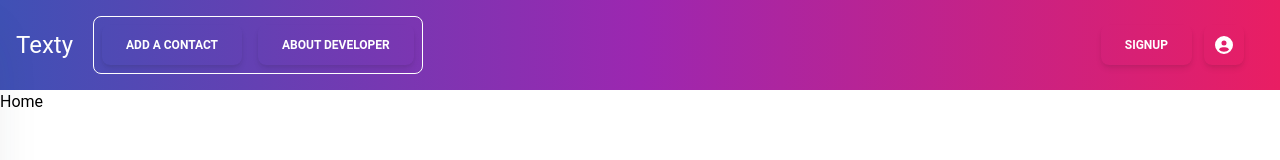
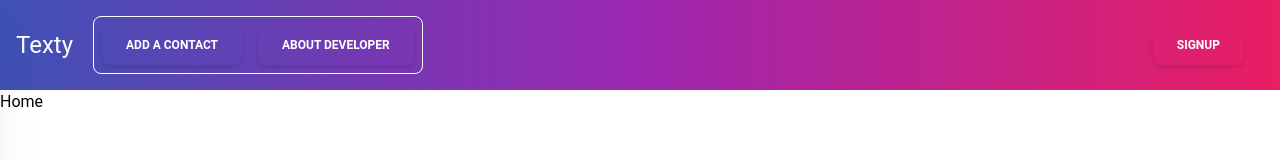
Before and after one commit to Simpl1fy/Text_Chat_Application, a React (Vite) app in the folder texty-frontend/: page /home in a window 1280 px wide. Shown: the top 160 px of the page. Built offline with nearby package versions, Linux system fonts and the light colour scheme.

Commit message:
added navbar logical rendering if user is logged in or not

```diff
--- a/texty-frontend/src/components/Navbar.jsx
+++ b/texty-frontend/src/components/Navbar.jsx
@@ -11,11 +11,14 @@ import {
 import { FontAwesomeIcon } from '@fortawesome/react-fontawesome';
 import { faCircleUser, faBars } from '@fortawesome/free-solid-svg-icons';
 import { useState, useEffect } from "react";
+import { useAuth } from "../context/useAuth";
 
 export default function Navbar() {
   const navigate = useNavigate();
   const [drawerOpen, setDrawerOpen] = useState(false);
   const [isMobile, setIsMobile] = useState(false);
+
+  const { isLoggedIn } = useAuth();
 
   const toggleDrawer = () => setDrawerOpen(!drawerOpen);
 
@@ -64,7 +67,11 @@ export default function Navbar() {
 
         {/* User Menu & Signup Button */}
         <div className="hidden md:flex items-center space-x-3 mr-5">
-          <Button className="bg-inherit text-white hover:bg-white/10" onClick={handleSignupClick}>Signup</Button>
+          {!isLoggedIn ? (
+            <Button className="bg-inherit text-white hover:bg-white/10" onClick={handleSignupClick}>
+            Signup
+            </Button>
+          ) : (
             <Menu>
               <MenuHandler>
                 <IconButton className="bg-inherit hover:bg-white/10">
@@ -76,6 +83,7 @@ export default function Navbar() {
                 <MenuItem>Logout</MenuItem>
               </MenuList>
             </Menu>
+          )}
         </div>
 
         {/* Hamburger Menu for Mobile */}
@@ -92,9 +100,14 @@ export default function Navbar() {
             <Button className="bg-inherit text-white hover:bg-white/10" onClick={toggleDrawer}>
               <Link to="https://github.com/Simpl1fy">About Developer</Link>
             </Button>
+            {isLoggedIn ? (
+              <>
                 <Button className="bg-inherit text-white hover:bg-white/10" onClick={toggleDrawer}>Profile</Button>
+                <Button className="bg-inherit text-white hover:bg-white/10" onClick={toggleDrawer}>Logout</Button>
+              </>
+              ) : (
               <Button className="bg-inherit text-white hover:bg-white/10" onClick={handleSignupClick}>Signup</Button>
-            <Button className="bg-inherit text-white hover:bg-white/10" onClick={toggleDrawer}>Logout</Button>
+            )}
           </div>
         </Drawer>
       </div>
```
Lines whose indentation alone changed are shown as unchanged.
